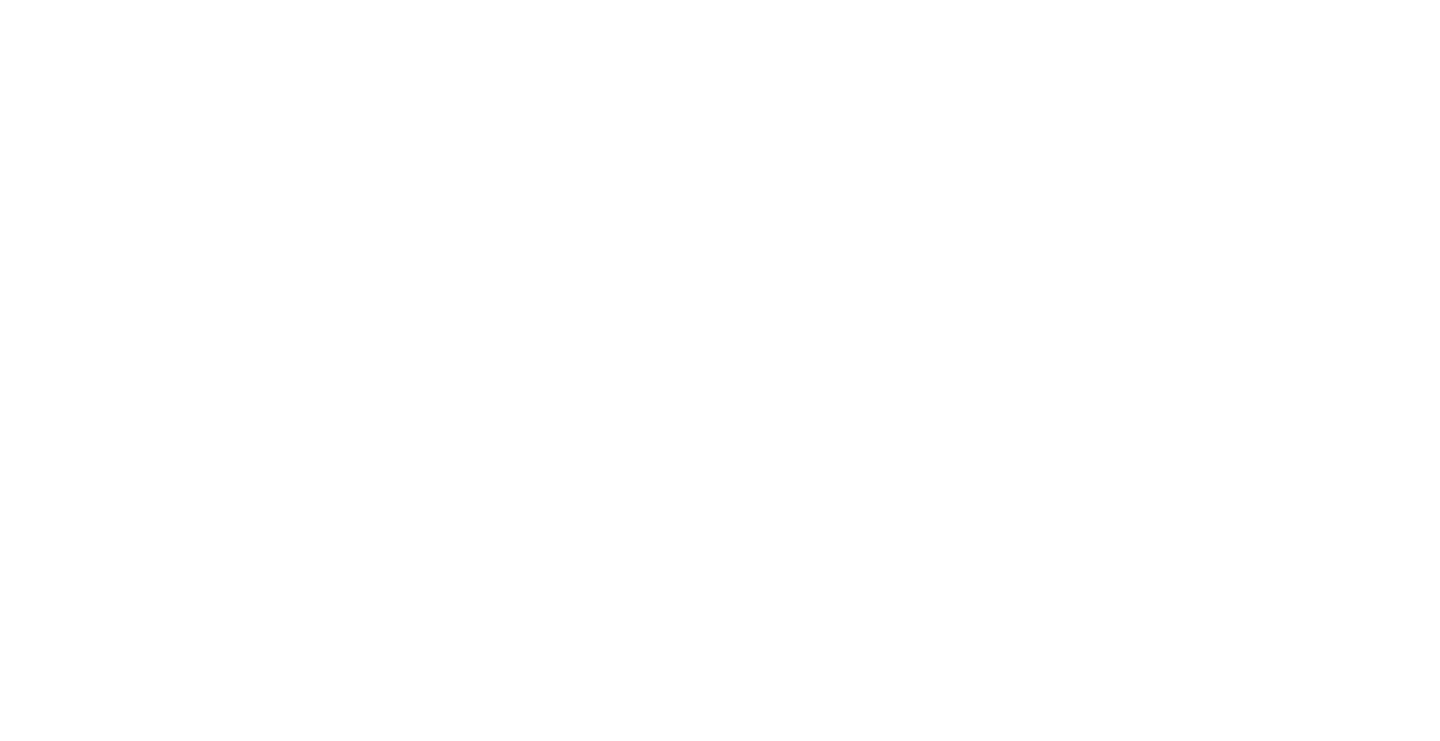
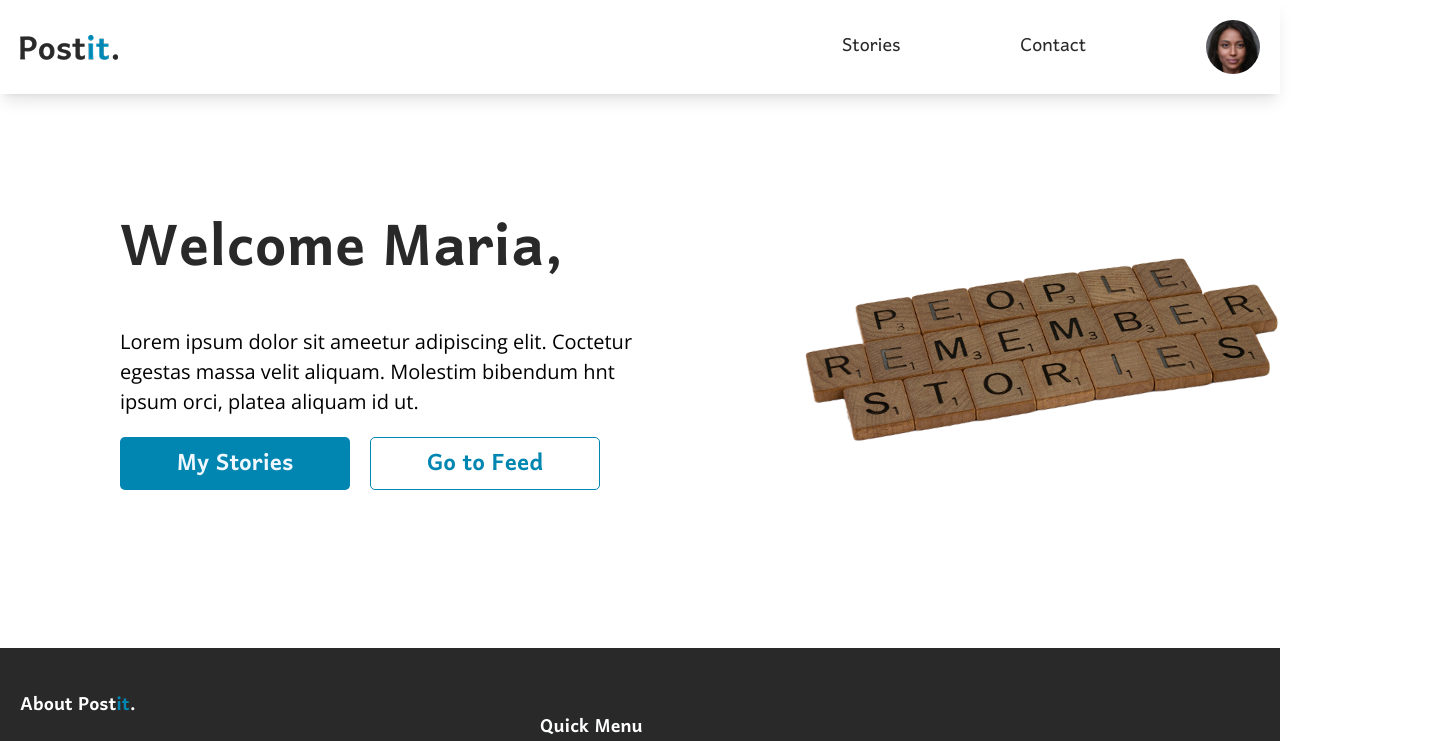
Before and after one commit to YounQsheyex/PostIt-Front-End, a React (Vite) app: page /welcome in a window 1280 px wide. Before the commit this address had no page. Shown: the top 741 px of the page, 1440 px wide, since content can reach past the window. Built offline with nearby package versions, Linux system fonts and the light colour scheme.

Commit message:
feat:added welcome page

```diff
--- a/src/App.jsx
+++ b/src/App.jsx
@@ -3,6 +3,7 @@ import { BrowserRouter as Router, Routes, Route } from "react-router-dom";
 import HomePage from "./pages/HomePage";
 import SignIn from "./pages/SignIn";
 import SignUp from "./pages/SignUp";
+import WelcomePage from "./pages/WelcomePage";
 
 function App() {
   return (
@@ -12,6 +13,7 @@ function App() {
           <Route path="/" element={<HomePage />} />
           <Route path="/sign-up" element={<SignUp />} />
           <Route path="/sign-in" element={<SignIn />} />
+          <Route path="/welcome" element={<WelcomePage />} />
         </Routes>
       </Router>
     </>
--- /dev/null
+++ b/src/components/HeroLoggedIn.jsx
@@ -0,0 +1,34 @@
+import React from "react";
+import scrabble from "../assets/scrabble.png";
+
+const HeroLoggedIn = () => {
+  return (
+    <div className="w-[350px] lg:w-[1440px] h-[514px] lg:p-20 mx-auto">
+      <div className="w-[330px] lg:w-[1240px] mx-auto lg:flex lg:justify-between items-center p-5">
+        <div className="mt-10 lg:mt-0 w-[300px] lg:w-[538px] h-[302px]">
+          <h1 className="text-[50px] lg:text-[75px] text-[#292929] font-[700] font-[harmattan]">
+            Welcome Maria,
+          </h1>
+          <p className="my-5 text-[20px] font-[400] font-[Open_Sans] text-[#000000] lg:w-[538px] ">
+            Lorem ipsum dolor sit ameetur adipiscing elit. Coctetur egestas
+            massa velit aliquam. Molestim bibendum hnt ipsum orci, platea
+            aliquam id ut.
+          </p>
+          <div className="mt-5 w-[480px] flex flex-col lg:flex lg:flex-row lg:justify-between lg:items-center gap-2 lg:gap-0 ">
+            <button className="w-[230px] h-[53px] rounded-[5px] bg-[#0086b0] font-[700] text-[30px] font-[harmattan] text-[#f0f8ff] cursor-pointer">
+              My Stories
+            </button>
+            <button className="w-[230px] h-[53px] rounded-[5px] border-[1px] border-[#0086b0] font-[700] text-[30px] font-[harmattan] text-[#0086b0] cursor-pointer">
+              Go to Feed
+            </button>
+          </div>
+        </div>
+        <div className="hidden lg:block w-[538px] h-[302px] lg:rotate-3">
+          <img src={scrabble} alt="" className="w-[600px]" />
+        </div>
+      </div>
+    </div>
+  );
+};
+
+export default HeroLoggedIn;
--- a/src/components/NotLogNav.jsx
+++ b/src/components/NavLoggedIn.jsx
@@ -2,12 +2,13 @@ import React from "react";
 import { Link } from "react-router-dom";
 import { GrMenu } from "react-icons/gr";
 import logo from "../assets/Postit.png";
+import profilepic from "../assets/profilepic.jpg";
 
-const NotLogNav = () => {
+const NavLoggedIn = () => {
   return (
-    <div className="w-sm lg:w-[1440px] flex justify-between items-center mx-auto p-5">
+    <div className="w-sm lg:w-full flex justify-between items-center mx-auto p-5 shadow-lg">
       <nav className="w-sm flex flex-row-reverse justify-between lg:w-[1240px] lg:flex lg:flex-row lg:justify-between gap-10 lg:gap-0 mx-auto items-center  font-[harmattan]">
-        <Link to={"/"}>
+        <Link to={"/welcome"}>
           <div>
             <img src={logo} alt="logo" />
           </div>
@@ -21,31 +22,16 @@ const NotLogNav = () => {
             className="dropdown-content menu bg-white rounded-box z-5 w-52 p-2 shadow-sm"
           >
             <li>
-              <Link
-                to={"/sign-up"}
-                className="text-[24px] font-[400] text-[#292929]"
-              >
+              <Link to={""} className="text-[24px] font-[400] text-[#292929]">
                 Stories
               </Link>
             </li>
             <li>
-              <Link to={"/"} className="text-[24px] font-[400] text-[#292929]">
-                Contact
-              </Link>
-            </li>
-            <li>
               <Link
-                to={"/sign-in"}
+                to={"/welcome"}
                 className="text-[24px] font-[400] text-[#292929]"
               >
-                Sign In
-              </Link>
-            </li>
-            <li>
-              <Link to={"/sign-up"}>
-                <button className="flex justify-center text-center rounded-[8px] w-[132px] h-[33px] bg-[#0086b0] text-[#fffbfb] font-[harmattan] font-[400] text-[24px] cursor-pointer">
-                  Get Started
-                </button>
+                Contact
               </Link>
             </li>
           </ul>
@@ -53,31 +39,26 @@ const NotLogNav = () => {
 
         <div className="hidden lg:w-[418px] lg:flex lg:items-center justify-between">
           <Link
-            to={"/sign-up"}
+            to={"/welcome"}
             className="text-[24px] font-[400] text-[#292929]"
           >
             Stories
           </Link>
-          <Link to={"/"} className="text-[24px] font-[400] text-[#292929]">
+          <Link
+            to={"/welcome"}
+            className="text-[24px] font-[400] text-[#292929]"
+          >
             Contact
           </Link>
-
-          <Link
-            to={"/sign-in"}
-            className="text-[24px] font-[400] text-[#292929]"
-          >
-            Sign In
-          </Link>
-
-          <Link to={"/sign-up"}>
-            <button className="flex justify-center text-center rounded-[8px] w-[132px] h-[33px] bg-[#0086b0] text-[#fffbfb] font-[harmattan] font-[400] text-[24px] cursor-pointer">
-              Get Started
-            </button>
-          </Link>
+          <img
+            src={profilepic}
+            alt=""
+            className="w-[54px] h-[54px] rounded-full"
+          />
         </div>
       </nav>
     </div>
   );
 };
 
-export default NotLogNav;
+export default NavLoggedIn;
--- /dev/null
+++ b/src/pages/WelcomePage.jsx
@@ -0,0 +1,16 @@
+import React from "react";
+import NavLoggedIn from "../components/NavLoggedIn";
+import HeroLoggedIn from "../components/HeroLoggedIn";
+import Footer from "../components/Footer";
+
+const WelcomePage = () => {
+  return (
+    <div className="animate__animated animate__fadeIn">
+      <NavLoggedIn />
+      <HeroLoggedIn />
+      <Footer />
+    </div>
+  );
+};
+
+export default WelcomePage;
```
Also changed, not shown: src/assets/profilepic.jpg (added), src/assets/scrabble.png (added).
